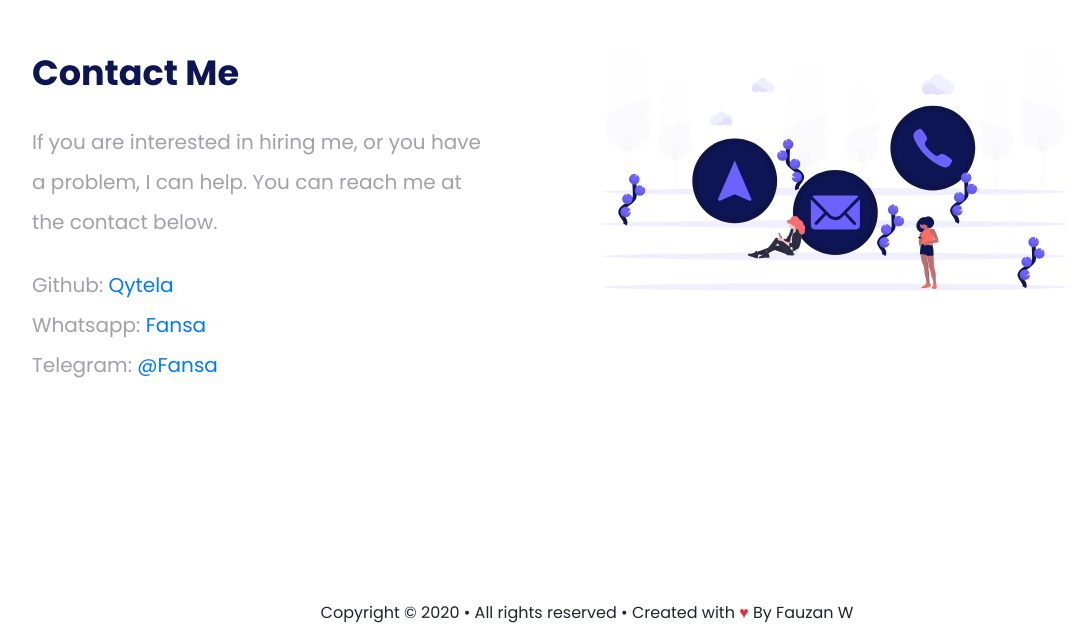
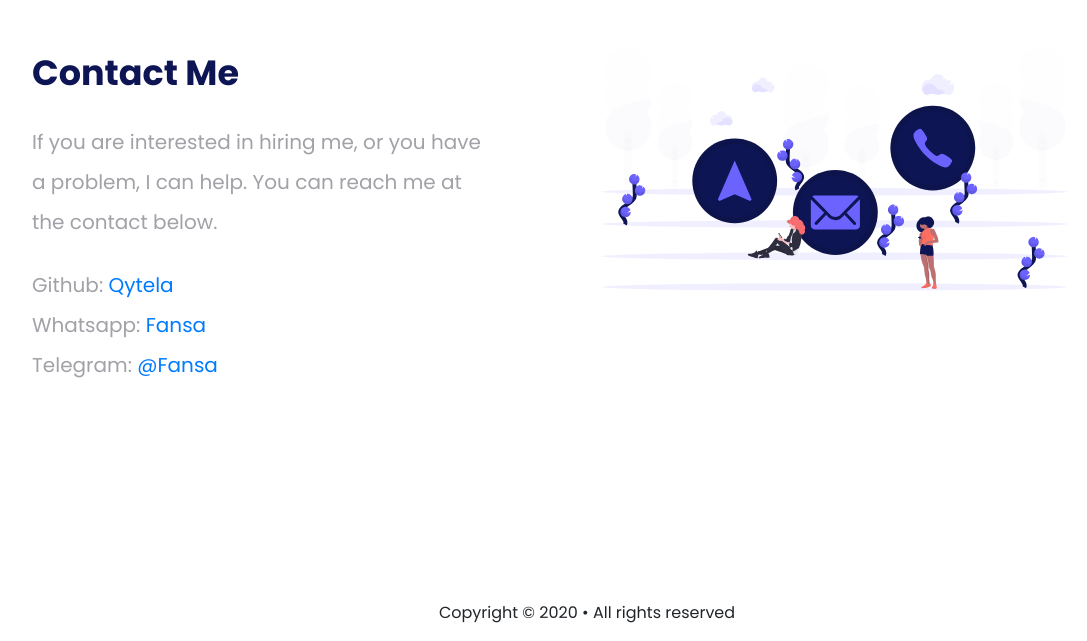
Before and after one commit to qytela/qytela.github.io, a plain HTML site: page index.html in a window 1280 px wide. Shown: the part 2961-3602 px from the top of the page, without its empty margins (53-1140 px from the left). Drawn offline with nearby package versions, Linux system fonts and the light colour scheme.

Commit message:
Update: name

```diff
--- a/index.html
+++ b/index.html
@@ -200,7 +200,7 @@
 
     <footer>
         <div class="container text-center">
-            <p>Copyright &copy; 2020 • All rights reserved • Created with <span class="text-danger">&hearts;</span> By Fauzan W</p>
+            <p>Copyright &copy; 2020 • All rights reserved
         </div>
     </footer>
 
```
